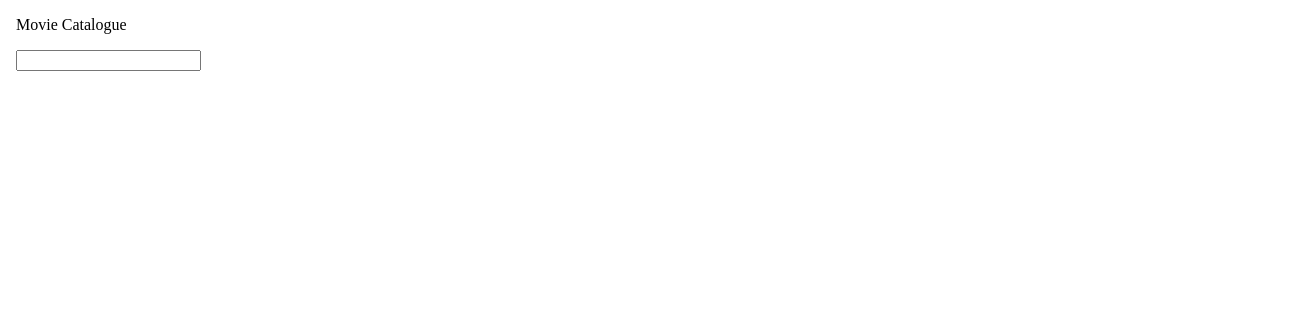
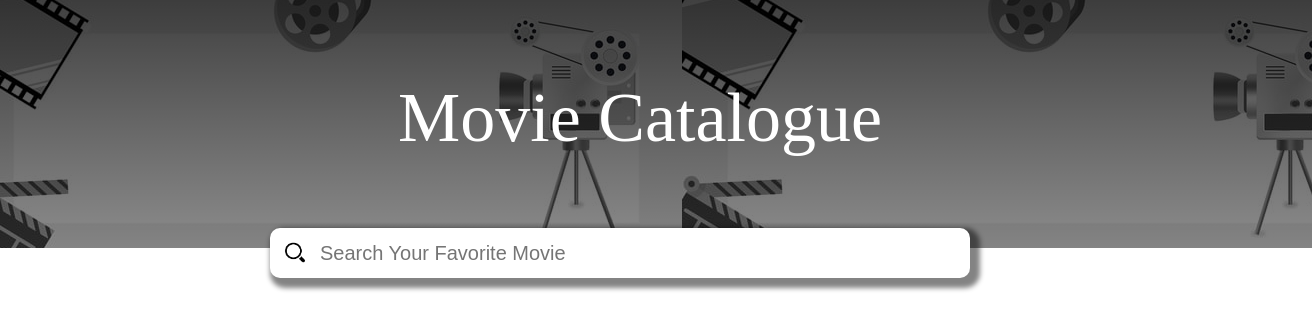
Before and after one commit to KirtanTank/Nightlife, an Angular app: page / in a window 1280 px wide. Shown: the top 330 px of the page, 1312 px wide, since content can reach past the window. Built offline with nearby package versions, Linux system fonts and the light colour scheme.

Commit message:
UI added

```diff
--- a/src/app/app.component.html
+++ b/src/app/app.component.html
@@ -2,17 +2,21 @@
   <head>
     <title></title>
   </head>
-  <body class="body">
+  <body>
     <div class="main">
-      <div class="frame">
+
+      <div class="upper"></div>
+
+      <div class="title">
         <p>Movie Catalogue</p>
-        <div class="search">
-          <input type="search"/>
-        </div>
+      </div>
 
-        <div class="result">
-        </div>
+      <div class="middle">
+        <img src="../assets/search.jpg" class="icon">
+        <input type="search" class="search" placeholder="Search Your Favorite Movie"/>
       </div>
-    </div>
+      <div class="result"></div>
+
+      </div>
   </body>
 </html>
--- a/src/app/app.component.scss
+++ b/src/app/app.component.scss
@@ -0,0 +1,46 @@
+*{
+    margin: -10px;
+    padding: 0;
+}
+
+.upper{
+    background-image: linear-gradient(rgba(0, 0, 0, 0.75), rgba(0, 0, 0, 0.45)), url(/assets/bg.jpg);
+    height: 250px;
+}
+
+.title{
+    font-size: 70px;
+    color: white;
+    text-align: center;
+    margin: -170px 0px;
+}
+
+.middle{
+    width: 100%;
+    height: 80px;
+    text-align: center;
+}
+
+.search{
+    width: 700px;
+    height: 50px;
+    background-color: white;
+    box-sizing: border-box;
+    border-radius: 10px;
+    margin-top: 240px;
+    font-size: 20px;
+    color: black;
+    background: url(../assets/search.jpg) no-repeat left;
+    background-size: 50px;
+    background-color: white;
+    padding-left: 10px;
+    padding-left: 50px;
+    padding-right: 10px;
+    border: none;
+    box-shadow: 5px 5px 5px 5px rgba(0, 0, 0, 0.486);
+    cursor: pointer;
+}
+
+.icon{
+    width: 0px;
+}
```
Also changed, not shown: src/assets/bg.jpg (added), src/assets/search.jpg (added).
